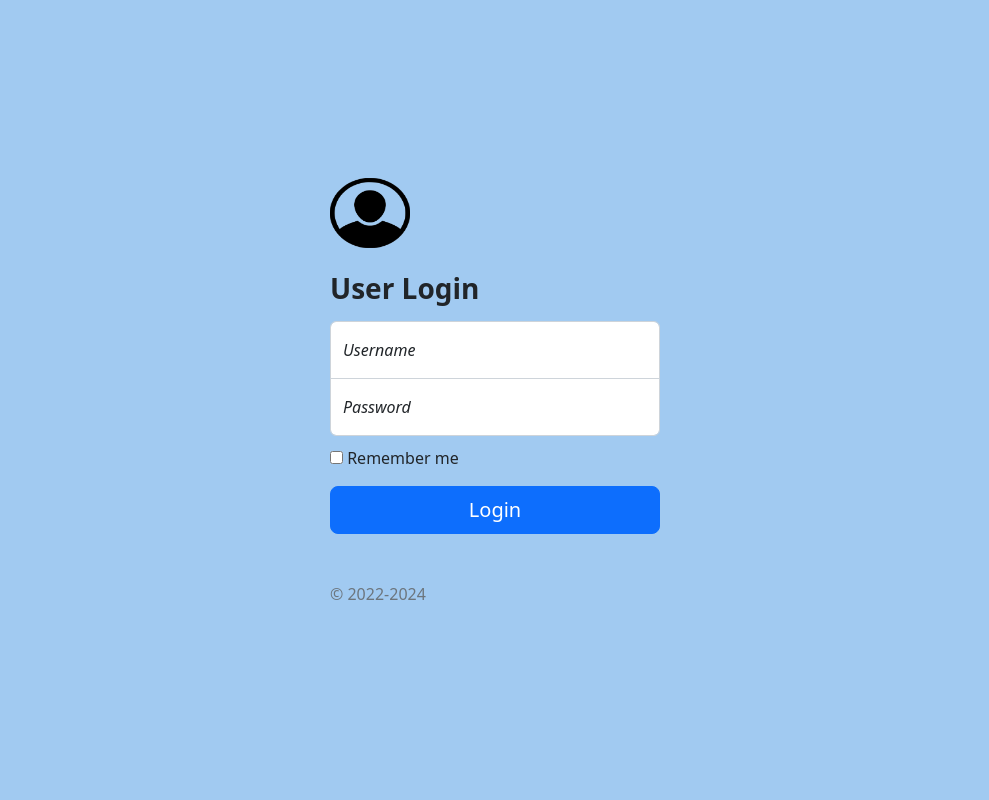
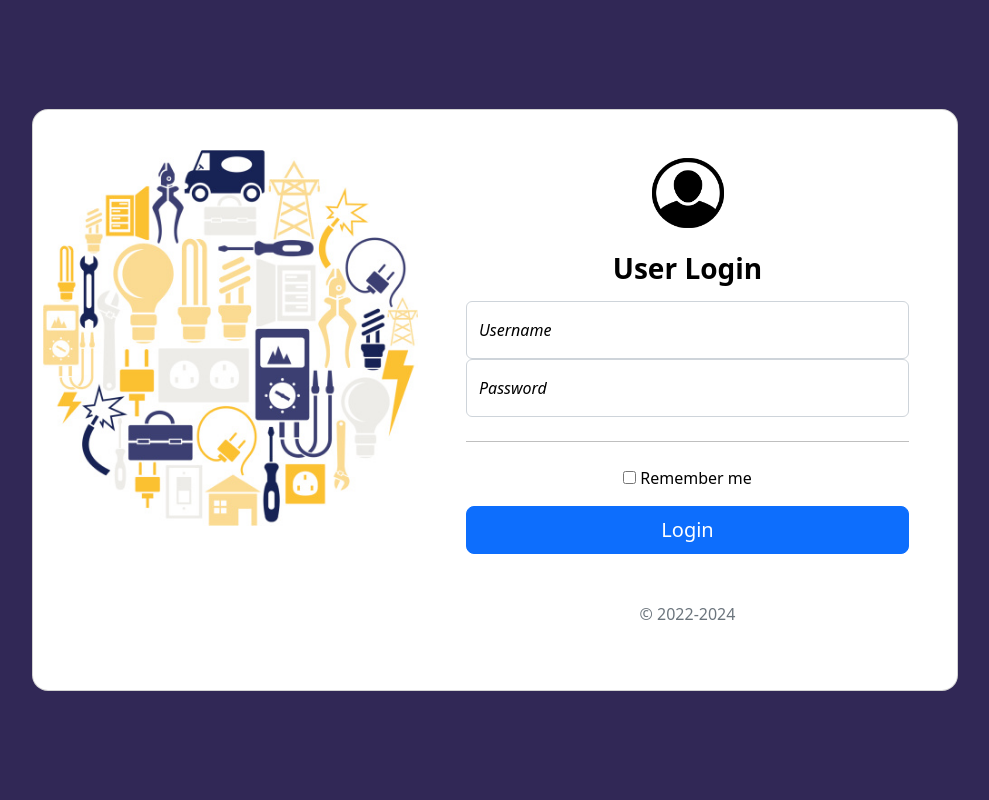
Before and after one commit to SyntaxEnemies/power-corp, a Flask app: page /login in a window 1280 px wide. Shown: the whole page, without its empty margins (145-1134 px from the left). Run offline with Flask 2, Linux system fonts and the light colour scheme; parts of the project's set-up code (start-up, migrations or seed data) failed here and were passed over; some web fonts are replaced.

Commit message:
login changed

```diff
--- a/static/css/style.css
+++ b/static/css/style.css
@@ -118,3 +118,12 @@ body {
         color: #fff;
         cursor: pointer;
       }
+      .card-registration .select-input.form-control[readonly]:not([disabled]) {
+        font-size: 1rem;
+        line-height: 2.15;
+        padding-left: .75em;
+        padding-right: .75em;
+        }
+        .card-registration .select-arrow {
+        top: 13px;
+        }
--- a/templates/login.html
+++ b/templates/login.html
@@ -2,21 +2,25 @@
 {% extends 'base.html' %}
 {% block body %}
 
-<style>
-    body {
-      display: flex;
-      align-items: center;
-      padding-top: 40px;
-      padding-bottom: 40px;
-      background-color:#a1caf1 ;
-      /*#08BCBE*/
-    }
-</style>
 
-<main class="form-signin w-100 m-auto">
-  <form method='POST' action='/login'>
-      <img class="mb-4" src="{{ url_for('static', filename='img/useravatar.png') }}" alt="" width="80" height="70">
-    <h1 class="h3 mb-3 fw-normal"><B>User Login</B></h1>
+
+<section class="vh-100" style="background-color:#312856 ">
+  <div class="container py-5 h-100">
+    <div class="row d-flex justify-content-center align-items-center h-100">
+      <div class="col col-xl-10">
+        <div class="card" style="border-radius: 1rem;">
+          <div class="row g-0">
+            <div class="col-md-6 col-lg-5 d-none d-md-block">
+              <img src="{{ url_for('static', filename='img/electricity.jpg') }} "
+                alt="login form" class="img-fluid" style="border-radius: 1rem 0 0 1rem;  padding-top: 40px; padding-left: 10px;" />
+            </div>
+            <div class="col-md-6 col-lg-7 d-flex align-items-center">
+              <div class="card-body p-4 p-lg-5 text-black">
+
+                <form style="text-align:center">
+
+                  <img class="mb-4" src="{{ url_for('static', filename='img/useravatar.png') }}" alt="" width="72" height="70" align-items-right>
+       <h1 class="h3 mb-3 fw-normal"><B> User Login</B></h1>
 
     <div class="form-floating">
       <input type="username" class="form-control" name="username" id="floatingInput" placeholder="name@example.com">
@@ -26,7 +30,7 @@
       <input type="password" class="form-control" name="password" id="floatingPassword" placeholder="Password">
       <label for="floatingPassword"><i>Password</i></label>
     </div>
-
+    <hr class="my-4">
     <div class="checkbox mb-3">
       <label>
         <input type="checkbox" value="remember-me"> Remember me
@@ -34,7 +38,14 @@
     </div>
     <input class="w-100 btn btn-lg btn-primary" type="submit" value="Login">
     <p class="mt-5 mb-3 text-muted">&copy; 2022-2024</p>
-  </form>
-</main>
+                </form>
 
+              </div>
+            </div>
+          </div>
+        </div>
+      </div>
+    </div>
+  </div>
+</section>
 {% endblock %}
```
Also changed, not shown: static/img/electricity.jpg (added).
